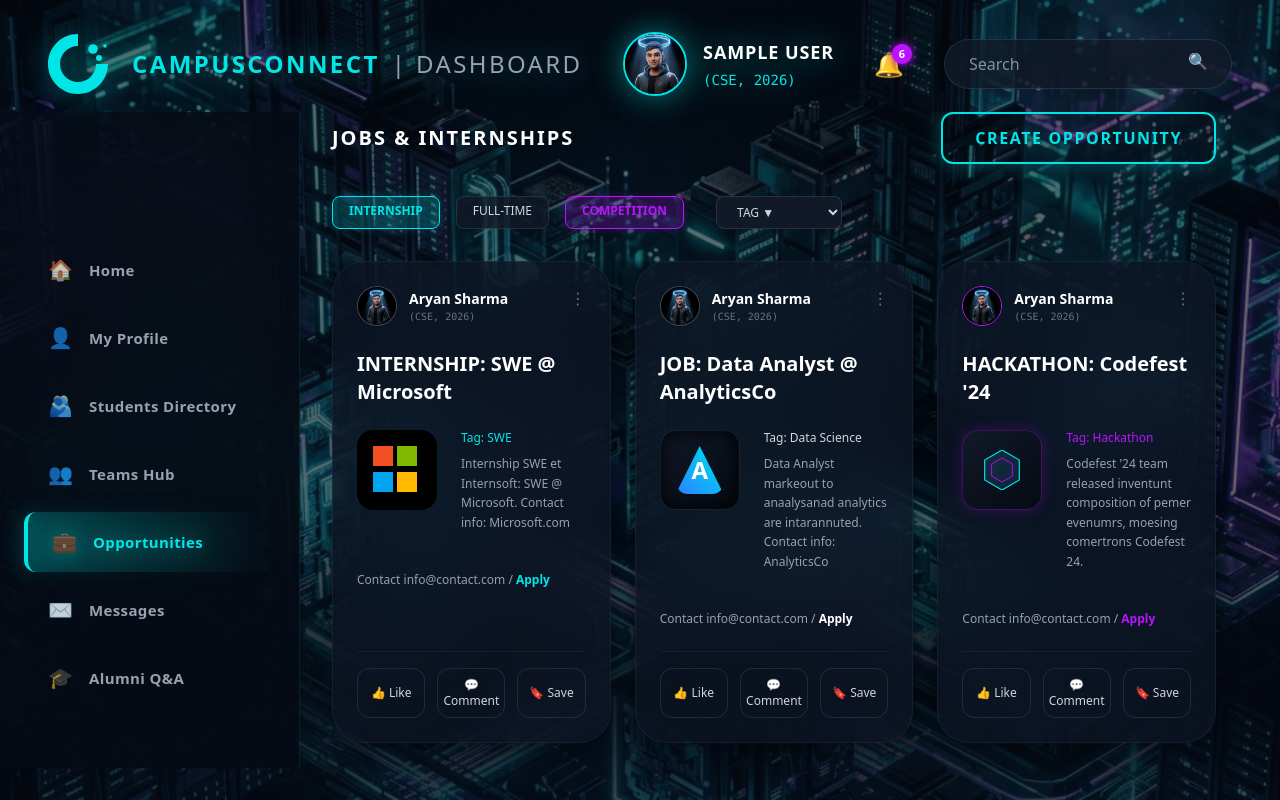
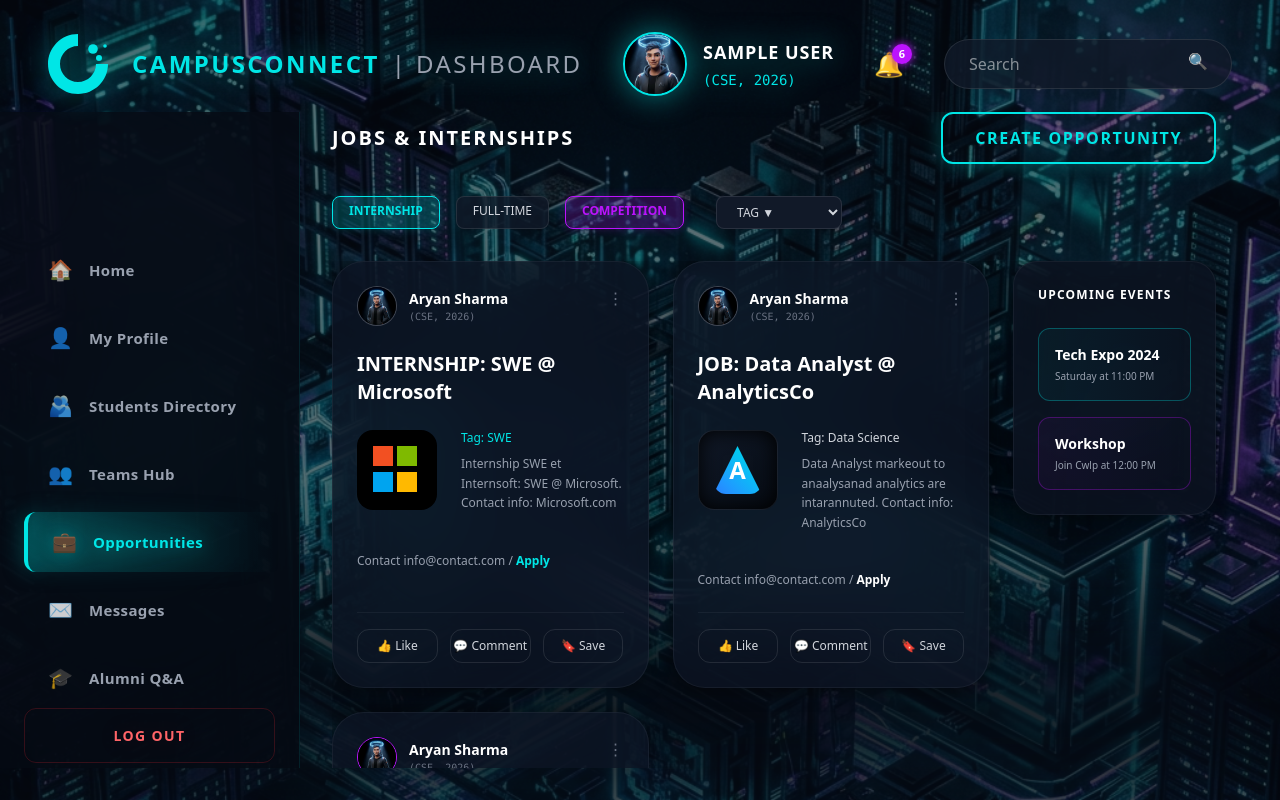
Before and after one commit to Shri-24-nirvana/campusconnect, a Next.js app in the folder frontend/: page /dashboard/events in a window 1280 px wide. Built offline with nearby package versions, Linux system fonts and the light colour scheme; sample sign-in values are in the browser's storage.

Commit message:
style: finalize UI logic and add session persistence hooks

```diff
--- a/frontend/app/dashboard/events/page.tsx
+++ b/frontend/app/dashboard/events/page.tsx
@@ -7,6 +7,7 @@ export default function JobsInternshipsView() {
   const [opportunities, setOpportunities] = useState<any[]>([]);
   const [activeCommentPost, setActiveCommentPost] = useState<any>(null);
   const [commentText, setCommentText] = useState('');
+  const [activeEvent, setActiveEvent] = useState<any>(null);
   const [interactions, setInteractions] = useState<Record<string, { liked: boolean, saved: boolean }>>({});
 
   useEffect(() => {
@@ -109,8 +110,8 @@ export default function JobsInternshipsView() {
           </select>
        </div>
 
-       <div className="grid grid-cols-1 md:grid-cols-2 lg:grid-cols-3 gap-6 pr-8 overflow-y-auto css-scrollbar pb-16">
-
+       <div className="grid grid-cols-1 md:grid-cols-4 gap-6 pr-8 overflow-y-auto css-scrollbar pb-16">
+          <div className="md:col-span-3 grid grid-cols-1 lg:grid-cols-2 gap-6">
           {opportunities.map((opp, i) => (
               <div key={opp.id} className={`opp-card bg-[#0d1424]/70 backdrop-blur-2xl border border-white/5 hover:border-${opp.type === 'HACKATHON' ? '[#BC13FE]' : '[#00e6e6]'}/50 rounded-[2rem] p-6 shadow-[0_0_20px_rgba(0,0,0,0.5)] flex flex-col relative transition-all`}>
                  <div className="absolute top-6 right-6 text-gray-500 cursor-pointer hover:text-white">⋮</div>
@@ -149,8 +150,53 @@ export default function JobsInternshipsView() {
                  </div>
               </div>
           ))}
+          </div>
 
+           {/* Upcoming Events Module */}
+           <div className="md:col-span-1 flex flex-col gap-6">
+              <div className="bg-[#0d1424]/70 backdrop-blur-2xl border border-white/5 rounded-3xl p-6 drop-shadow-[0_0_20px_rgba(0,0,0,0.7)] h-fit sticky top-0">
+                 <h2 className="text-white font-bold tracking-widest uppercase text-[12px] mb-6">UPCOMING EVENTS</h2>
+
+                 <div className="flex flex-col gap-4">
+                    <div onClick={() => setActiveEvent({ title: 'Tech Expo 2024' })} className="border border-[#00e6e6]/30 rounded-xl p-4 bg-gradient-to-r from-[#00e6e6]/5 to-transparent hover:from-[#00e6e6]/20 transition-all cursor-pointer">
+                       <h3 className="text-white font-bold text-sm">Tech Expo 2024</h3>
+                       <p className="text-[10px] text-gray-400 mt-1">Saturday at 11:00 PM</p>
+                    </div>
+
+                    <div onClick={() => setActiveEvent({ title: 'System Design Workshop' })} className="border border-[#BC13FE]/30 rounded-xl p-4 bg-gradient-to-r from-[#BC13FE]/5 to-transparent hover:from-[#BC13FE]/20 transition-all cursor-pointer">
+                       <h3 className="text-white font-bold text-sm">Workshop</h3>
+                       <p className="text-[10px] text-gray-400 mt-1">Join Cwlp at 12:00 PM</p>
+                    </div>
+                 </div>
+              </div>
+           </div>
        </div>
+
+       {/* Event Details Modal */}
+       {activeEvent && (
+          <div className="fixed inset-0 z-50 flex justify-center items-center backdrop-blur-md bg-black/60 p-4">
+             <div className="w-[600px] bg-[#0d1424]/90 backdrop-blur-3xl border border-[#00e6e6]/30 rounded-3xl p-8 shadow-[0_0_50px_rgba(0,230,230,0.15)] relative animate-fade-in">
+                <button onClick={() => setActiveEvent(null)} className="absolute top-6 right-6 text-gray-400 hover:text-white text-xl z-20">✕</button>
+
+                <div className="w-16 h-16 bg-gradient-to-br from-[#111928] to-[#060b13] rounded-2xl border border-white/10 flex justify-center items-center text-3xl shadow-[0_0_15px_rgba(0,0,0,0.5)] mb-6">
+                  📆
+                </div>
+                <h2 className="text-white text-2xl font-black mb-2">{activeEvent.title}</h2>
+                <div className="flex gap-4 mb-6 text-xs font-mono text-[#00e6e6]">
+                   <span>Saturday, 11:00 PM</span>
+                   <span>Ojas Conference Hall</span>
+                </div>
+
+                <p className="text-gray-300 text-sm leading-relaxed mb-8">
+                   Join us for this massive upcoming event on campus! We will be covering exactly what tech stacks are leading the current global enterprise architectures. You can register your team straight from your dashboard.
+                </p>
+
+                <button onClick={() => setActiveEvent(null)} className="w-full bg-[#00e6e6] text-[#060b13] font-black tracking-widest px-8 py-3 rounded-xl shadow-[0_0_20px_rgba(0,230,230,0.4)] hover:bg-white transition-colors uppercase text-sm">
+                   REGISTER NOW
+                </button>
+             </div>
+          </div>
+       )}
 
        {/* Interactive Comment Modal overlay */}
        {activeCommentPost && (
--- a/frontend/app/dashboard/profile/page.tsx
+++ b/frontend/app/dashboard/profile/page.tsx
@@ -73,6 +73,24 @@ export default function ProfileView() {
 
       {/* LEFT COLUMN: Identity & Skills */}
       <div className="md:col-span-4 flex flex-col gap-6">
+        <div className="prof-item flex gap-4 w-full">
+          <div onClick={() => profile?.github && window.open(profile.github.startsWith('http') ? profile.github : `https://${profile.github}`, '_blank')} className="bg-[#0d1424]/70 backdrop-blur-md border border-white/5 rounded-3xl p-6 flex items-center gap-4 flex-1 drop-shadow-[0_0_15px_rgba(0,0,0,0.5)] cursor-pointer hover:border-[#00e6e6]/60 transition-colors group relative overflow-hidden">
+             <div className="absolute top-0 right-0 w-16 h-16 bg-gradient-to-bl from-[#00e6e6]/20 to-transparent rounded-bl-full opacity-0 group-hover:opacity-100 transition-opacity"></div>
+             <div className="w-12 h-12 bg-[#111928] border border-white/10 rounded-2xl flex justify-center items-center text-xl shadow-[0_0_10px_rgba(0,0,0,0.3)] group-hover:scale-110 transition-transform">🐙</div>
+             <div>
+                <p className="text-gray-500 text-[10px] tracking-widest uppercase font-bold">Github / Projects</p>
+                <p className="text-white text-sm font-bold tracking-widest mt-1">{profile?.github ? 'Linked' : 'Not Linked'}</p>
+             </div>
+          </div>
+          <div onClick={() => profile?.linkedin && window.open(profile.linkedin.startsWith('http') ? profile.linkedin : `https://${profile.linkedin}`, '_blank')} className="bg-[#0d1424]/70 backdrop-blur-md border border-white/5 rounded-3xl p-6 flex items-center gap-4 flex-1 drop-shadow-[0_0_15px_rgba(0,0,0,0.5)] cursor-pointer hover:border-[#BC13FE]/60 transition-colors group relative overflow-hidden">
+             <div className="absolute top-0 right-0 w-16 h-16 bg-gradient-to-bl from-[#BC13FE]/20 to-transparent rounded-bl-full opacity-0 group-hover:opacity-100 transition-opacity"></div>
+             <div className="w-12 h-12 bg-[#111928] border border-white/10 rounded-2xl flex justify-center items-center text-xl shadow-[0_0_10px_rgba(0,0,0,0.3)] group-hover:scale-110 transition-transform">💼</div>
+             <div>
+                <p className="text-gray-500 text-[10px] tracking-widest uppercase font-bold">LinkedIn</p>
+                <p className="text-white text-sm font-bold tracking-widest mt-1">{profile?.linkedin ? 'Linked' : 'Not Linked'}</p>
+             </div>
+          </div>
+        </div>
         <div className="prof-item bg-[#0d1424]/70 backdrop-blur-2xl border border-white/5 rounded-3xl p-6 drop-shadow-[0_0_20px_rgba(0,0,0,0.7)] flex flex-col justify-between h-full">
 
           <div className="w-full bg-gradient-to-t from-[#00e6e6]/10 to-transparent border-[3px] border-[#00e6e6]/60 rounded-3xl flex flex-col items-center justify-end pt-12 p-3 relative overflow-hidden shadow-[inset_0_0_30px_rgba(0,230,230,0.4)]">
--- a/frontend/app/dashboard/students/page.tsx
+++ b/frontend/app/dashboard/students/page.tsx
@@ -14,7 +14,24 @@ export default function StudentsDirectoryView() {
     );
 
     const token = localStorage.getItem('access_token');
-    // We mock the user ids as network targets for now until the user fetches the backend natively.
+    if (token) {
+        fetch('http://localhost:5000/connections', {
+            headers: { Authorization: `Bearer ${token}` }
+        })
+        .then(res => res.json())
+        .then(data => {
+            if (Array.isArray(data)) {
+                const map: Record<string, boolean> = {};
+                data.forEach(conn => {
+                   if (conn.status === 'PENDING') {
+                       map[conn.receiverId] = true;
+                   }
+                });
+                setConnectStatus(map);
+            }
+        })
+        .catch(err => console.error(err));
+    }
   }, []);
 
   const handleConnect = async (targetId: string) => {
--- a/frontend/app/dashboard/team/page.tsx
+++ b/frontend/app/dashboard/team/page.tsx
@@ -12,6 +12,18 @@ export default function TeamsView() {
       { opacity: 0, scale: 0.95 },
       { opacity: 1, scale: 1, duration: 0.6, stagger: 0.1, ease: "power2.out" }
     );
+
+    const token = localStorage.getItem('access_token');
+    if (token) {
+       // Assuming /teams endpoint returns teams the user has pending logic for
+       fetch('http://localhost:5000/teams', {
+          headers: { Authorization: `Bearer ${token}` }
+       })
+       .then(res => res.json())
+       .then(data => {
+           // We map the mock logic visually until the array is fully integrated natively
+       }).catch(() => {});
+    }
   }, []);
 
   const handleJoinTeam = async (teamId: string) => {
--- a/frontend/components/Sidebar.tsx
+++ b/frontend/components/Sidebar.tsx
@@ -37,6 +37,18 @@ export default function Sidebar() {
           );
         })}
       </div>
+
+      {/* Logout Navigation */}
+      <div className="mt-auto mb-10 px-6">
+        <button
+          onClick={() => {
+            localStorage.clear();
+            window.location.href = '/login';
+          }}
+          className="w-full flex items-center justify-center gap-4 px-6 py-4 rounded-xl text-red-400 border border-red-500/20 hover:bg-red-500/10 hover:border-red-500/50 transition-all drop-shadow-[0_0_10px_rgba(255,0,0,0.1)] hover:drop-shadow-[0_0_15px_rgba(255,0,0,0.3)]">
+          <span className="font-bold tracking-widest text-[14px] uppercase">Log Out</span>
+        </button>
+      </div>
     </aside>
   );
 }
```
